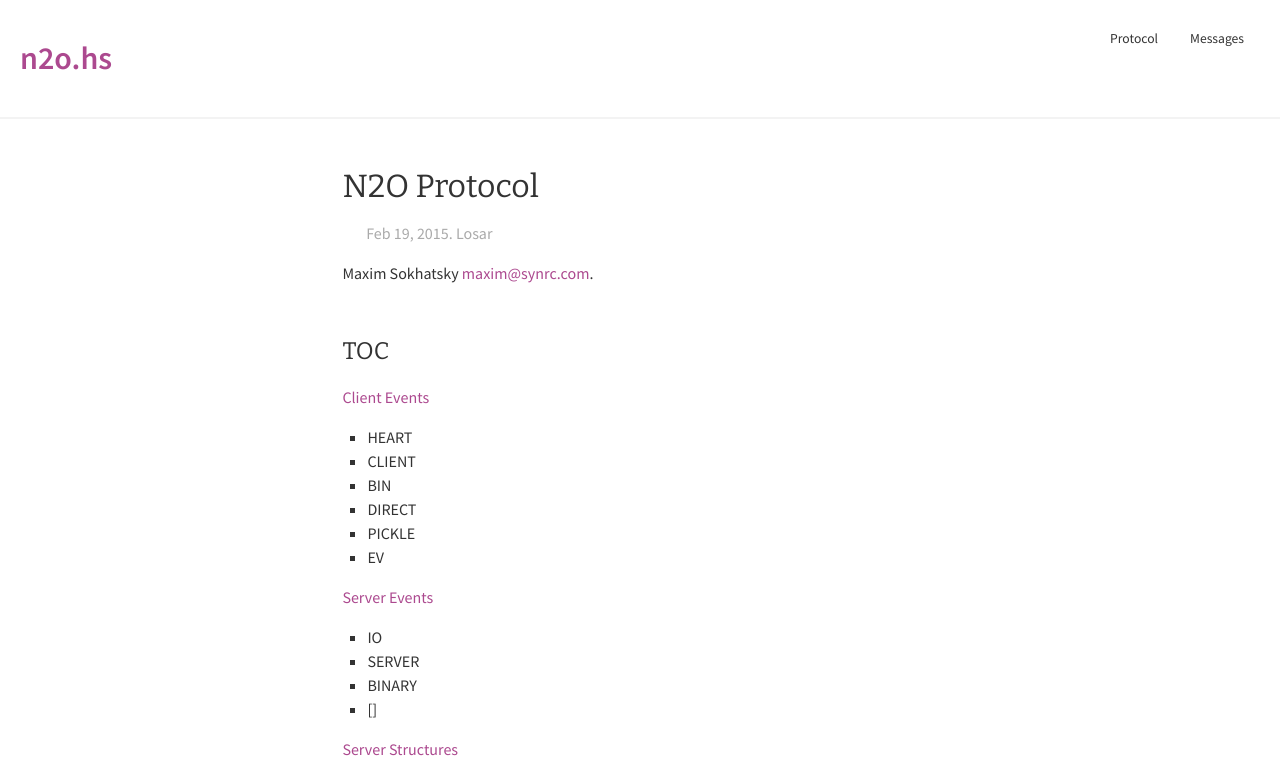
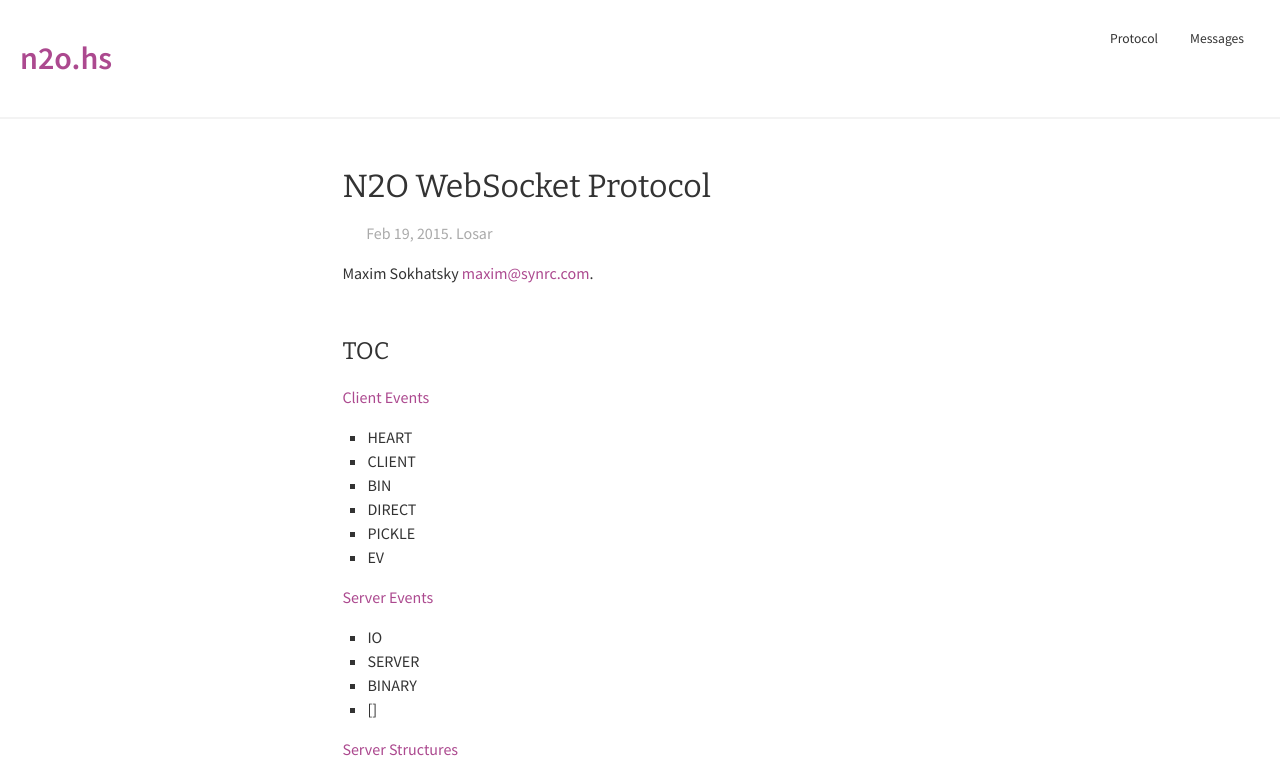
Before and after one commit to nponeccop/n2o.hs, a website: page doc/index.htm in a window 1280 px wide. Shown: the top 774 px of the page. Drawn offline with nearby package versions, Linux system fonts and the light colour scheme; some icons are missing; a web font is replaced by a local one.

Commit message:
WebSocket word should place the product

```diff
--- a/doc/index.htm
+++ b/doc/index.htm
@@ -37,7 +37,7 @@
 
 <div class="article">
 
-  <h2><a href="#">N2O Protocol</a></h2>
+  <h2><a href="#">N2O WebSocket Protocol</a></h2>
 
     <div class="p muted">
       <i class="fa fa-fw fa-calendar"></i> Feb 19, 2015. Losar
```
